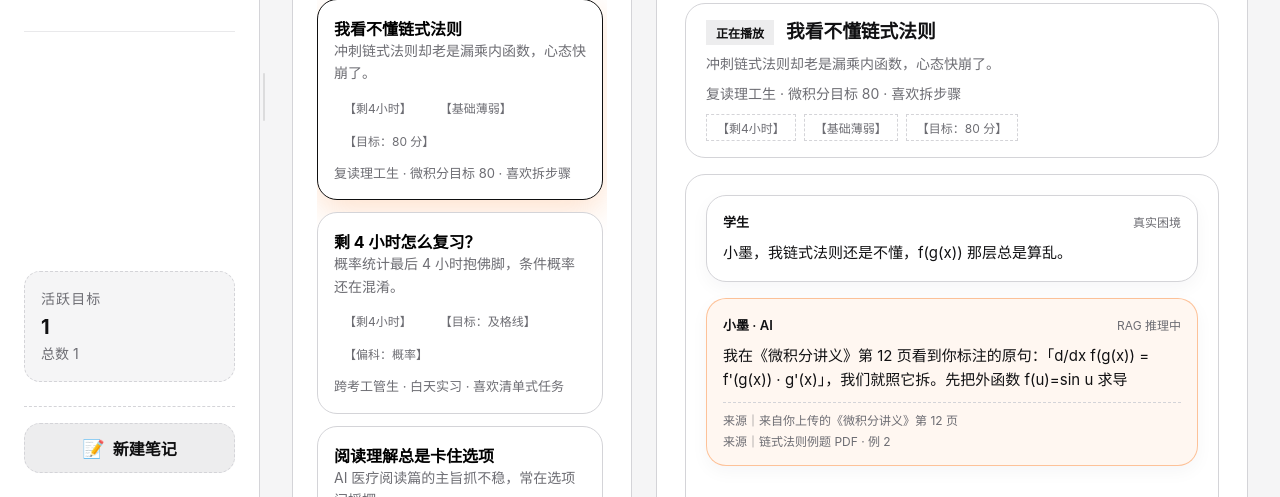
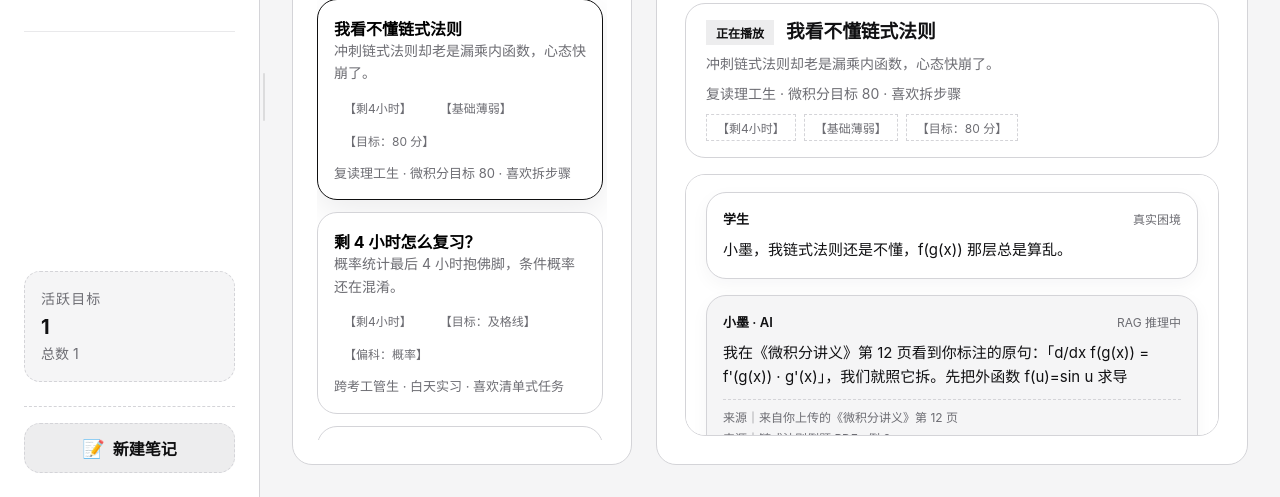
Before and after one commit to Bistard/Learning-OS-demo, a website built with Vite: page index.html in a window 1280 px wide. Both pictures are taken after a click on the button "💬 AI 对话". Shown: the part 303-800 px from the top of the page. Built offline with nearby package versions, Linux system fonts and the light colour scheme.

Commit message:
去除橙色

```diff
--- a/src/styles/layout.css
+++ b/src/styles/layout.css
@@ -132,7 +132,11 @@ body.is-resizing-nav {
 .ai-dialog {
   display: grid;
   grid-template-columns: minmax(280px, 340px) 1fr;
+  grid-template-rows: minmax(0, 1fr);
   gap: 24px;
+  height: 100%;
+  min-height: 0;
+  overflow: hidden;
 }
 
 .ai-dialog-list-panel {
@@ -143,7 +147,13 @@ body.is-resizing-nav {
   display: flex;
   flex-direction: column;
   gap: 16px;
-  min-height: 680px;
+  min-height: min(680px, 100%);
+  height: 100%;
+  overflow: hidden;
+}
+
+.ai-dialog-list-panel > header {
+  flex-shrink: 0;
 }
 
 .ai-dialog-list {
@@ -152,6 +162,8 @@ body.is-resizing-nav {
   gap: 12px;
   overflow-y: auto;
   padding-right: 4px;
+  flex: 1 1 auto;
+  min-height: 0;
 }
 
 .ai-dialog-record {
@@ -175,7 +187,7 @@ body.is-resizing-nav {
 
 .ai-dialog-record.is-active {
   border-color: var(--orange);
-  box-shadow: 0 12px 32px rgba(249, 115, 22, 0.2);
+  box-shadow: 0 12px 32px var(--orange-soft);
   background: #fff;
 }
 
@@ -215,7 +227,14 @@ body.is-resizing-nav {
   display: flex;
   flex-direction: column;
   gap: 16px;
-  min-height: 680px;
+  min-height: min(680px, 100%);
+  height: 100%;
+  overflow: hidden;
+}
+
+.ai-dialog-player-head,
+.ai-dialog-meta {
+  flex-shrink: 0;
 }
 
 .ai-dialog-player-head {
@@ -231,7 +250,7 @@ body.is-resizing-nav {
   border-radius: var(--radius-md);
   padding: 12px 16px;
   min-width: 200px;
-  box-shadow: inset 0 0 0 1px rgba(249, 115, 22, 0.2);
+  box-shadow: inset 0 0 0 1px var(--orange);
 }
 
 .ai-dialog-thinking .label {
@@ -313,8 +332,8 @@ body.is-resizing-nav {
 }
 
 .ai-message.ai {
-  border-color: rgba(249, 115, 22, 0.4);
-  background: rgba(249, 115, 22, 0.06);
+  border-color: var(--border);
+  background: var(--bg);
 }
 
 .ai-message header {
@@ -371,6 +390,7 @@ body.is-resizing-nav {
 @media (max-width: 1200px) {
   .ai-dialog {
     grid-template-columns: 1fr;
+    height: auto;
   }
 
   .ai-dialog-player-head {
@@ -379,6 +399,12 @@ body.is-resizing-nav {
 
   .ai-dialog-thinking {
     width: 100%;
+  }
+
+  .ai-dialog-list-panel,
+  .ai-dialog-stage {
+    height: auto;
+    min-height: 0;
   }
 }
 
@@ -511,6 +537,9 @@ body.is-resizing-nav {
   display: flex;
   flex-direction: column;
   gap: 24px;
+  min-height: 100vh;
+  height: 100vh;
+  overflow: auto;
 }
 
 .main-stage > main {
@@ -520,6 +549,8 @@ body.is-resizing-nav {
   display: flex;
   flex-direction: column;
   gap: 24px;
+  flex: 1 1 auto;
+  min-height: 0;
 }
 
 .context-header {
@@ -1696,7 +1727,7 @@ body.is-resizing-nav {
 .selection-menu-action:hover,
 .selection-menu-action:focus-visible {
   border-color: var(--orange);
-  background: rgba(249, 115, 22, 0.12);
+  background: var(--orange-soft);
   transform: translateY(-1px);
   outline: none;
 }
```
